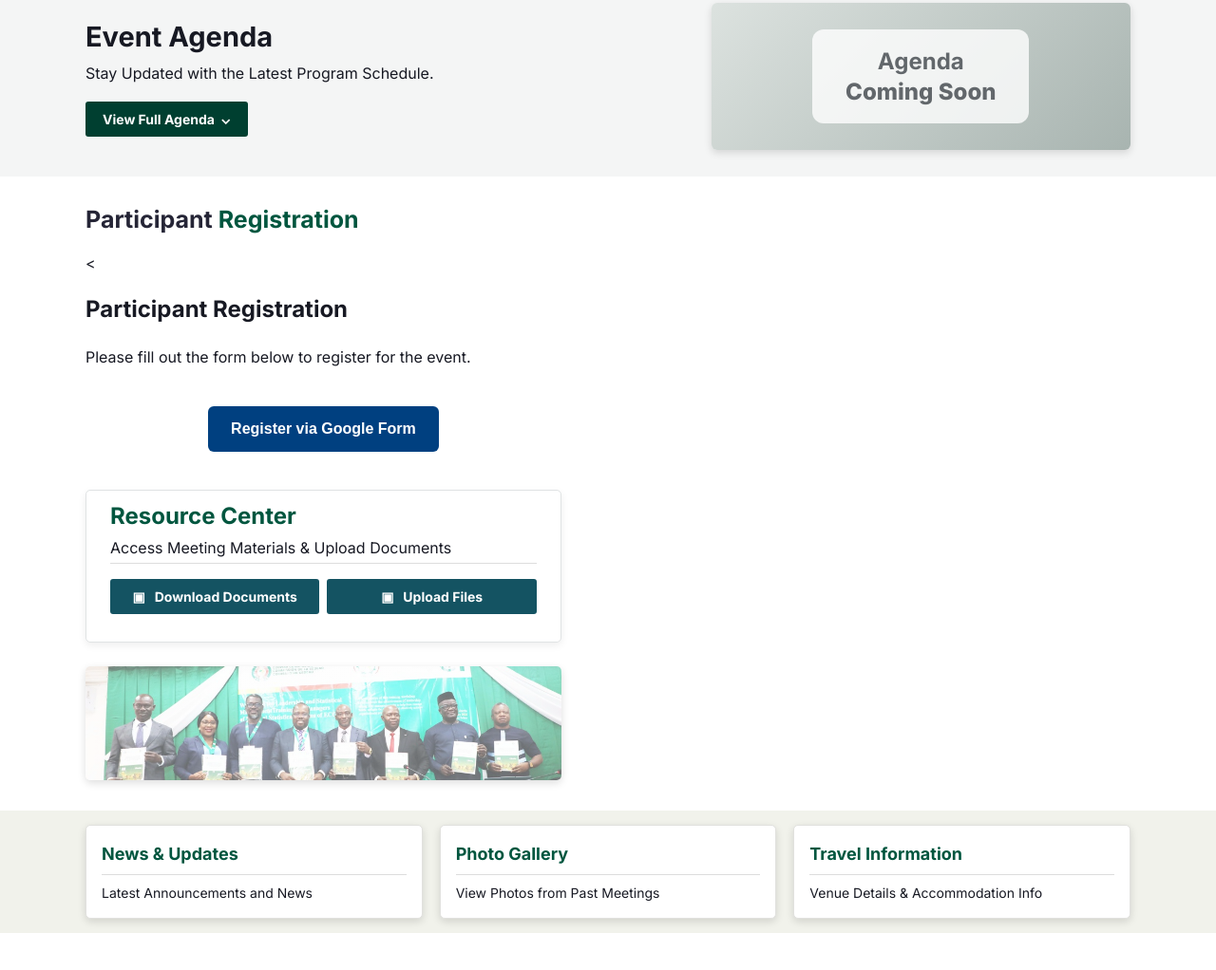
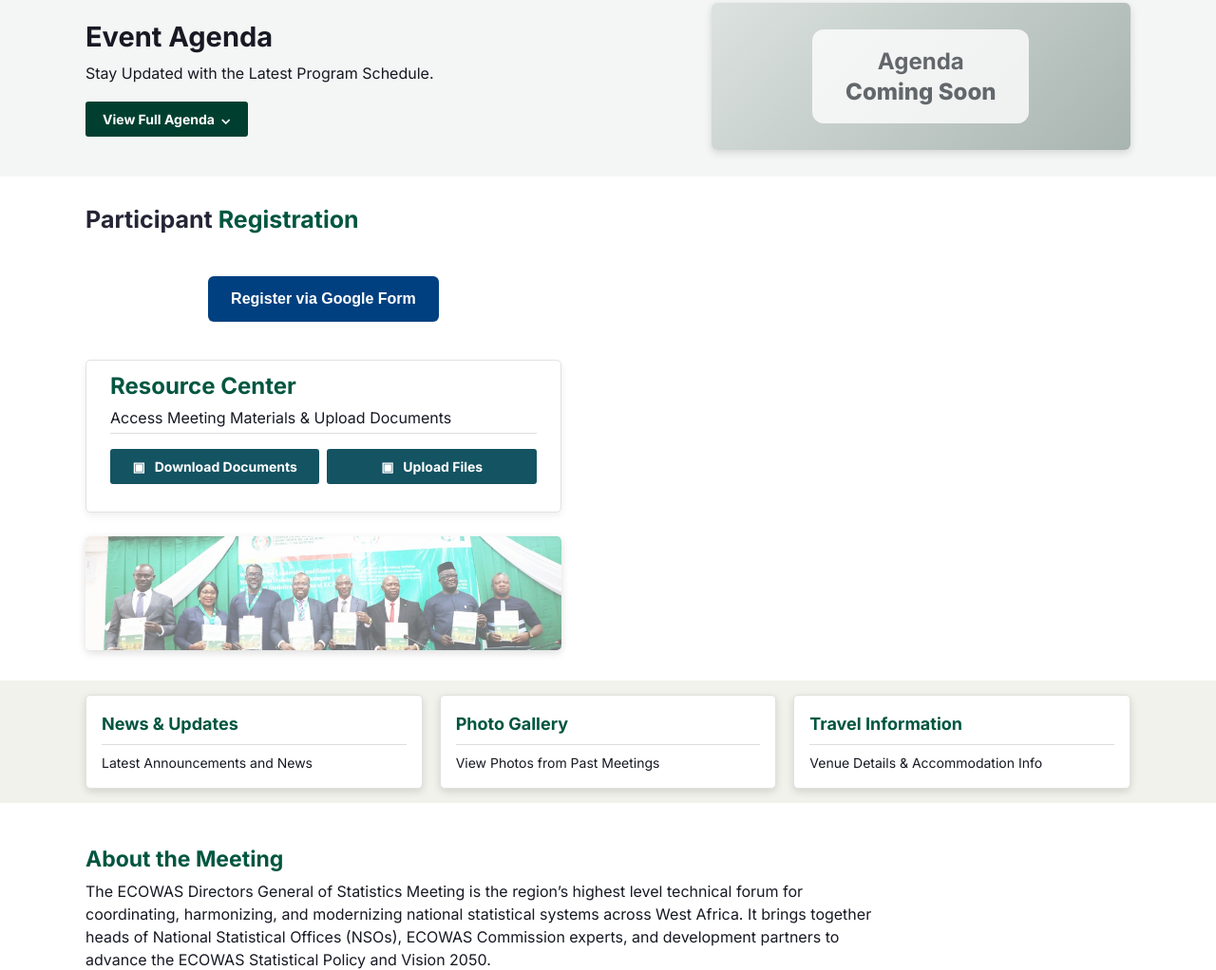
Before and after one commit to statinfo-hub/dga, a website: page index.html in a window 1280 px wide. Shown: the part 849-1871 px from the top of the page at 95% size. Drawn offline with Linux system fonts and the light colour scheme.

Commit message:
Update index.html

```diff
--- a/index.html
+++ b/index.html
@@ -77,14 +77,6 @@
       <div class="registration" id="registration">
         <h2>Participant <span>Registration</span></h2>
         <p class="muted">Register your interest in attending the meeting.</p>
-<<div class="form-page">
-
-  <!-- Header -->
-  <header class="form-header">
-    <h1>Participant Registration</h1>
-    <p>Please fill out the form below to register for the event.</p>
-  </header>
-
  <div class="form-link">
   <p>
     <a href="https://docs.google.com/forms/d/e/1FAIpQLSddpP_dInetvv-t9yzSBi2P6qSVLluvlMtQae0HBD-t8cCgDw/viewform?usp=publish-editor"
```
